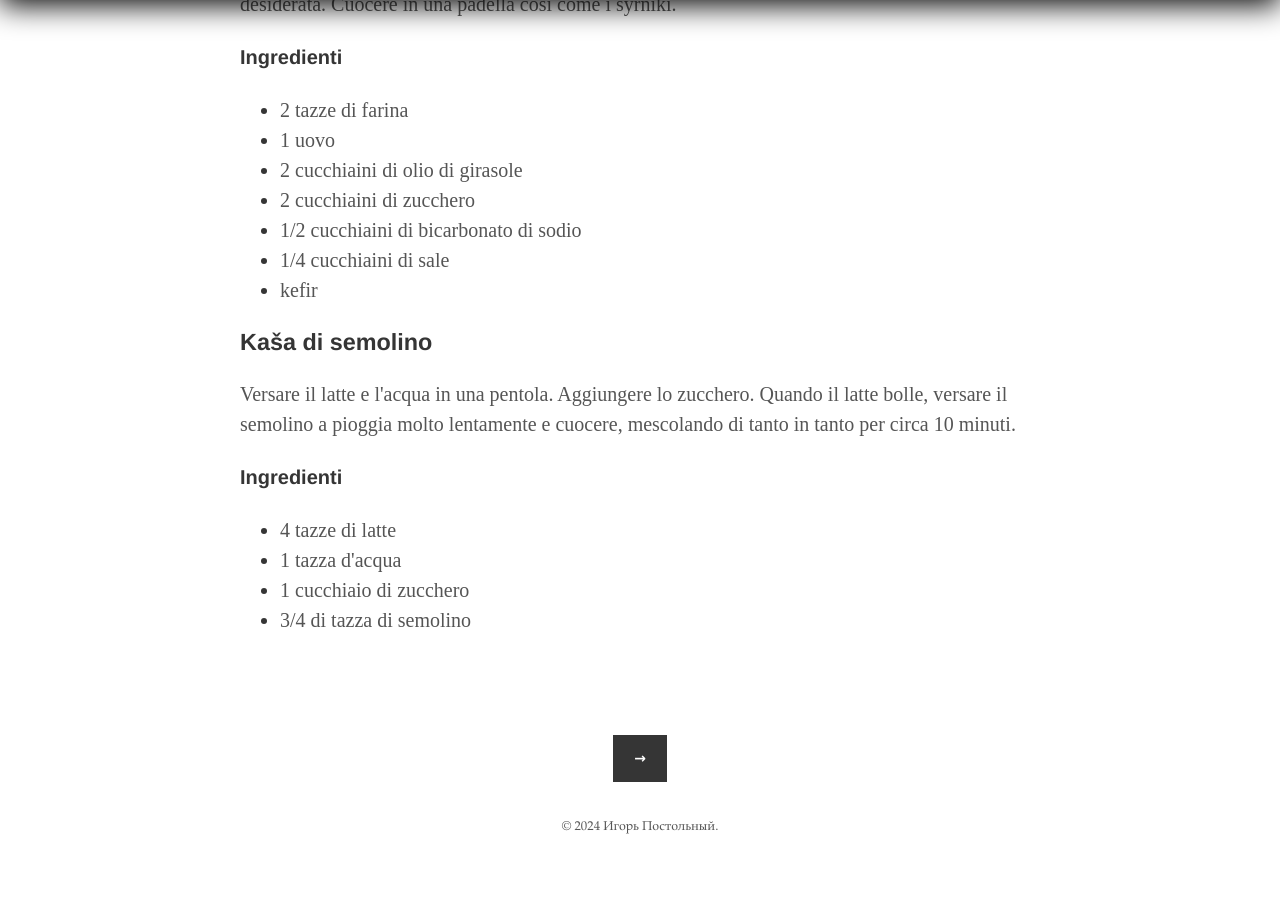
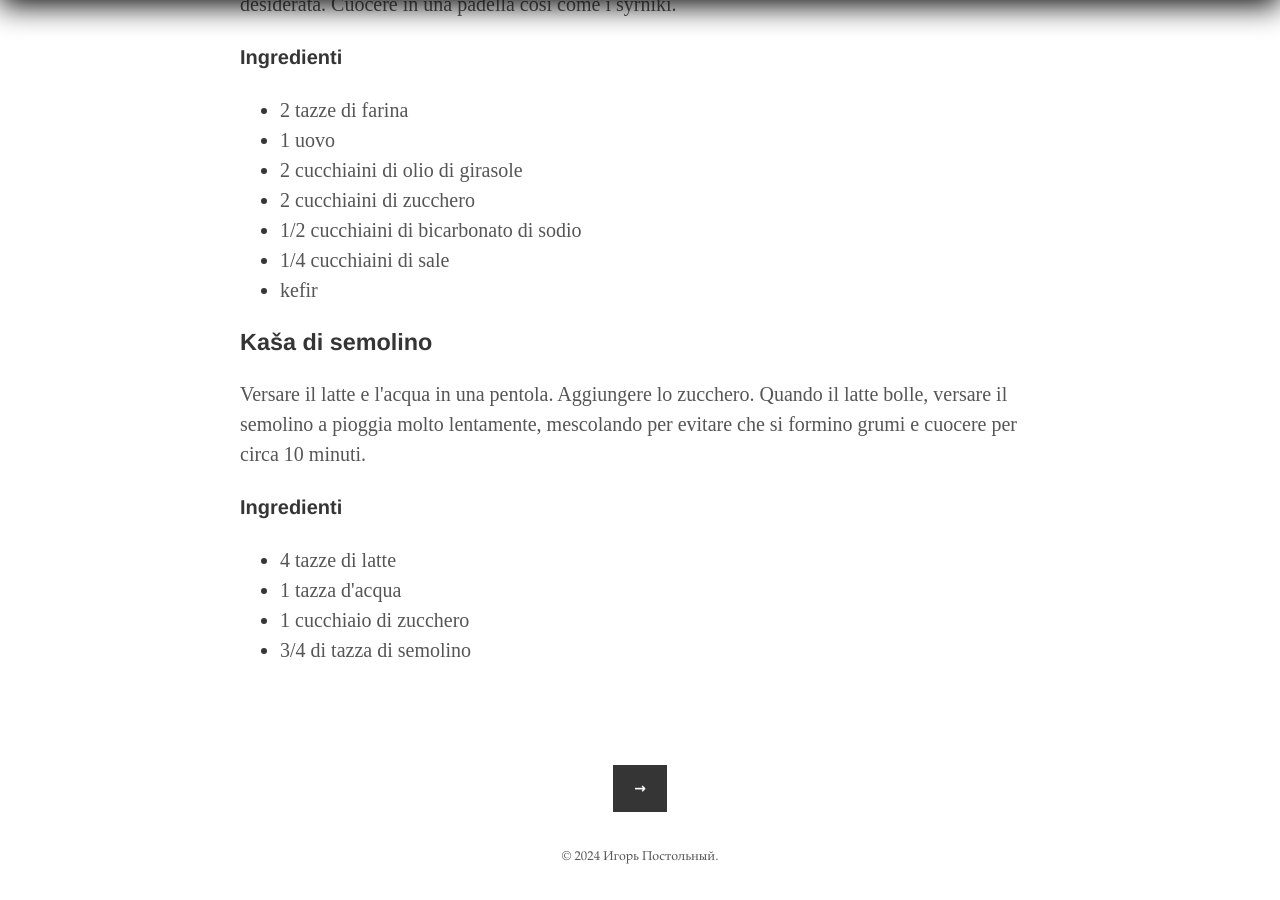
Before and after one commit to postolny/postolny.github.io, a Jekyll site: the page built from _posts/2024-02-08-le-mie-ricette.md, in a window 1280 px wide and 900 px high, scrolled down 1794 px. Built offline with Jekyll 4.4.1, drawn with Linux system fonts in a browser that asks for light colours; before the commit the page ends 2664 px from its top, so only the background shows below that.

Commit message:
Add files via upload

```diff
--- a/_posts/2024-02-08-le-mie-ricette.md
+++ b/_posts/2024-02-08-le-mie-ricette.md
@@ -54,7 +54,7 @@
 
 ### Kaša di semolino
 
-Versare il latte e l'acqua in una pentola. Aggiungere lo zucchero. Quando il latte bolle, versare il semolino a pioggia molto lentamente e cuocere, mescolando di tanto in tanto per circa 10 minuti.
+Versare il latte e l'acqua in una pentola. Aggiungere lo zucchero. Quando il latte bolle, versare il semolino a pioggia molto lentamente, mescolando per evitare che si formino grumi e cuocere per circa 10 minuti.
 
 #### Ingredienti
 
```
